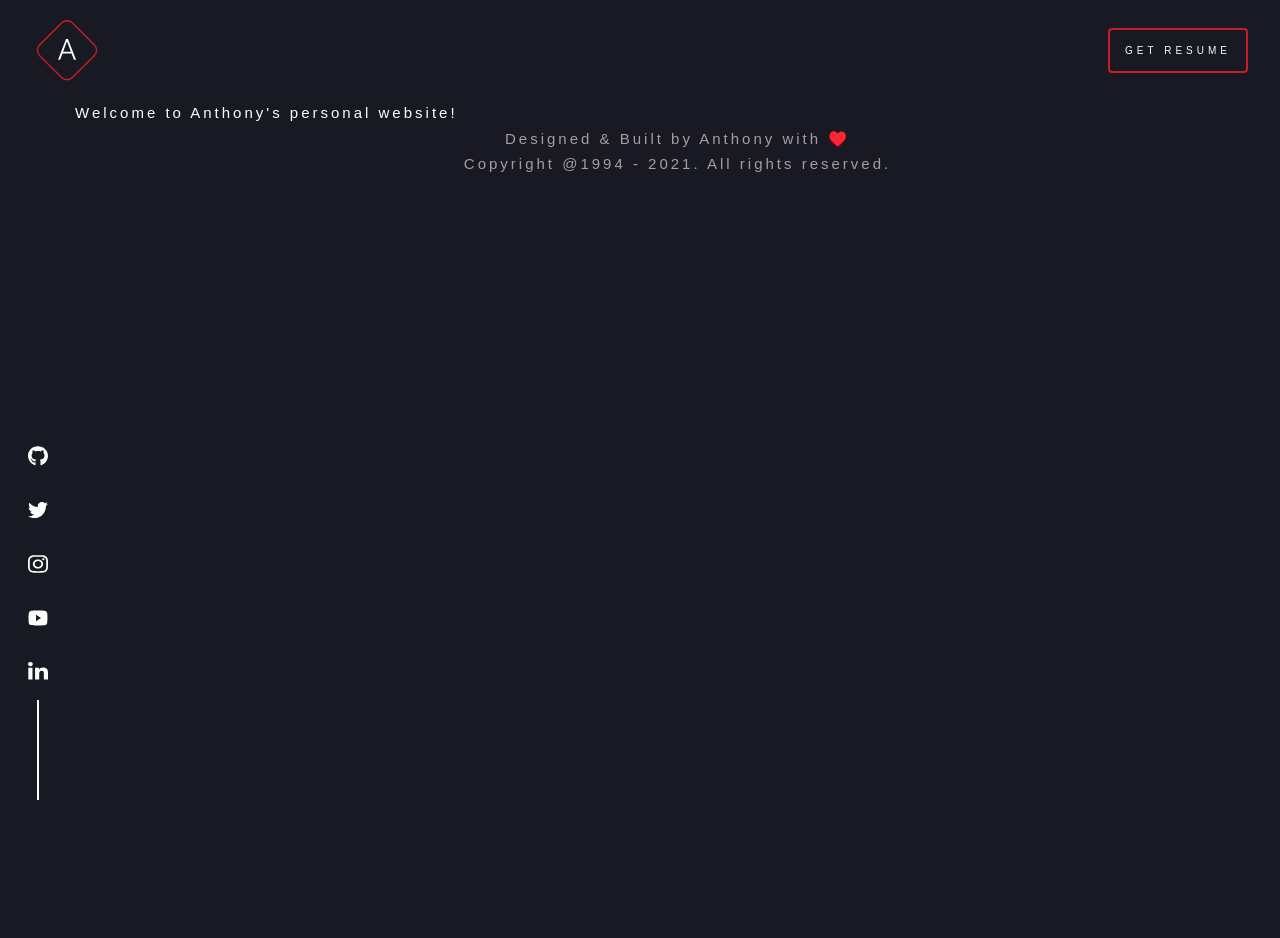
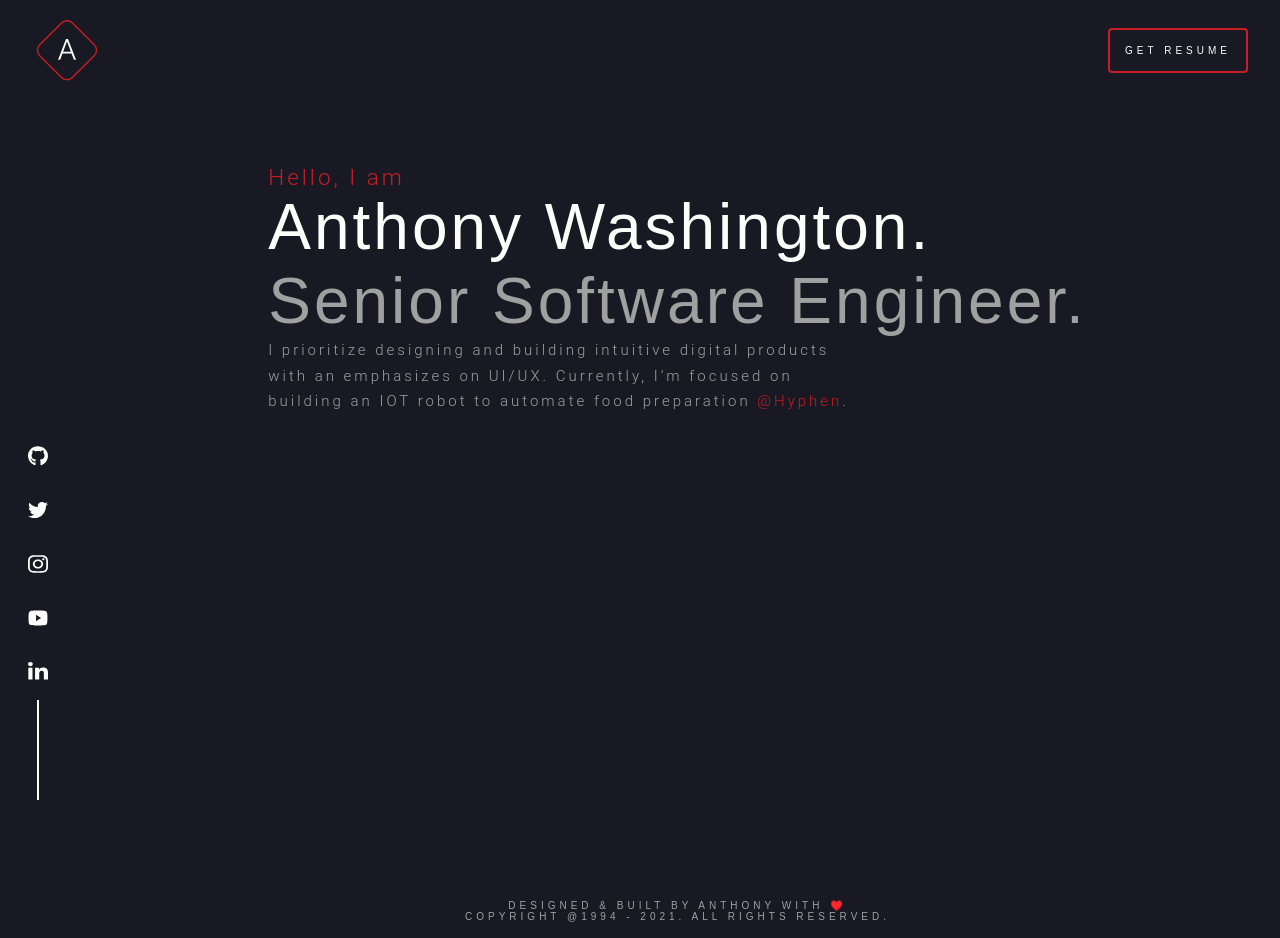
Before and after one commit to antwash/antdwash.com, a Next.js app: page / in a window 1280 px wide. Before the commit the page ends 800 px from the top, so only its background shows below. Built offline with nearby package versions, Linux system fonts and the light colour scheme; a web font is replaced by a local one.

Commit message:
component: import home component in layout

```diff
--- a/components/footer.tsx
+++ b/components/footer.tsx
@@ -24,11 +24,11 @@ export const Footer = () => {
     <div className={classes.container}>
       <HorizontalSocialMediaBar />
       <div className={classes.message}>
-        <Text color="grey" variant="p">
+        <Text color="grey" variant="caption">
           Designed & Built by Anthony with ♥️
         </Text>
-        <Text color="grey" variant="p">
-          Copyright @1994 - {year}. All rights reserved.️
+        <Text color="grey" variant="caption">
+          Copyright @1994 - {year}. All rights reserved.
         </Text>
       </div>
     </div>
--- a/components/layout.tsx
+++ b/components/layout.tsx
@@ -2,7 +2,8 @@ import React from "react"
 
 import { createUseStyles } from "react-jss"
 
-import { Footer, NavBar, Text, VerticalSocialMediaBar } from "@components"
+import { Footer, NavBar, VerticalSocialMediaBar } from "@components"
+import { Home } from "@sections"
 
 const useStyles = createUseStyles((theme) => ({
   container: {
@@ -14,6 +15,9 @@ const useStyles = createUseStyles((theme) => ({
   main: { display: "flex", flex: 1 },
   content: {
     flex: 1,
+    display: "flex",
+    flexDirection: "column",
+    alignItems: "center",
     marginLeft: theme.component.socialBar.width,
   },
 
@@ -33,7 +37,7 @@ export const Layout = () => {
       <main className={classes.main}>
         <VerticalSocialMediaBar />
         <div className={classes.content}>
-          <Text variant="p">Welcome to Anthony&apos;s personal website!</Text>
+          <Home />
           <Footer />
         </div>
       </main>
--- a/tsconfig.json
+++ b/tsconfig.json
@@ -5,7 +5,8 @@
     "baseUrl": ".",
     "paths": {
       "@components": ["components/index.ts"],
-      "@icons": ["components/icons/index.ts"]
+      "@icons": ["components/icons/index.ts"],
+      "@sections":["components/sections/index.ts"]
     },
     "allowJs": true,
     "skipLibCheck": true,
```
